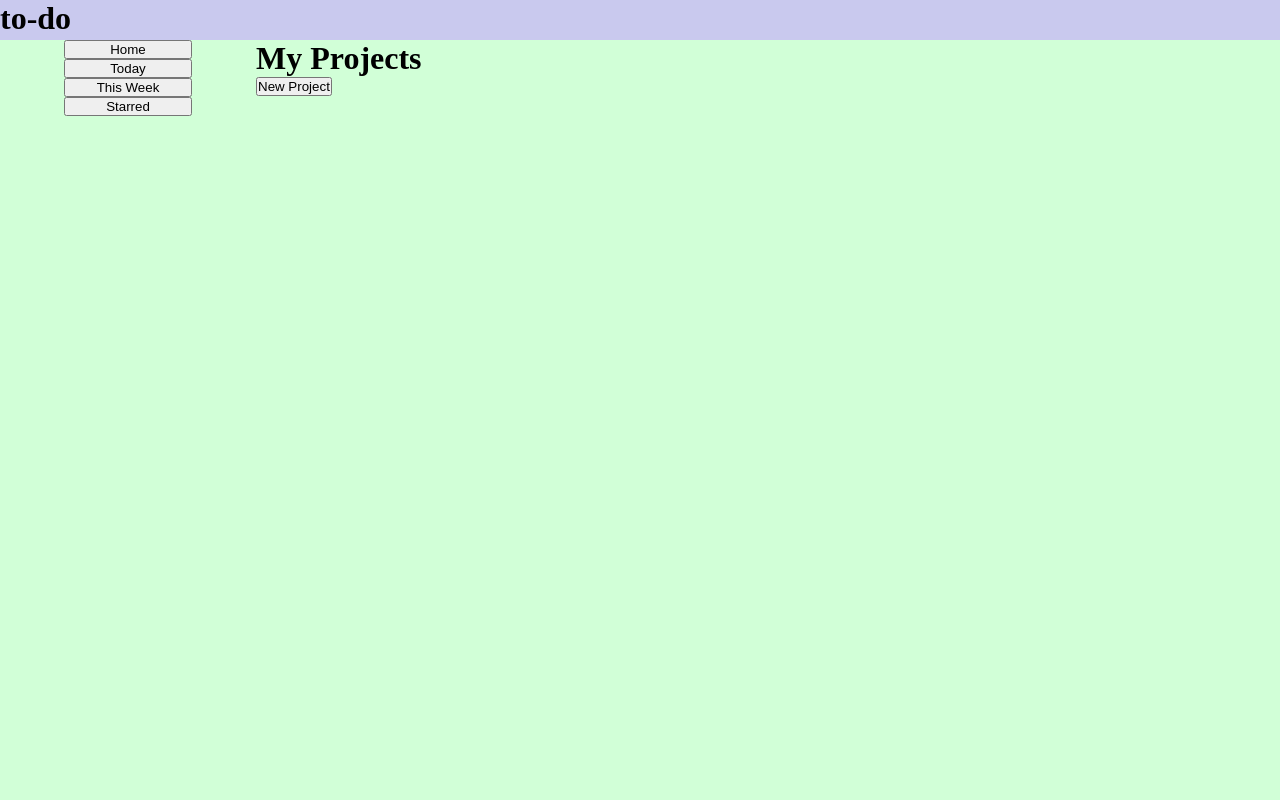
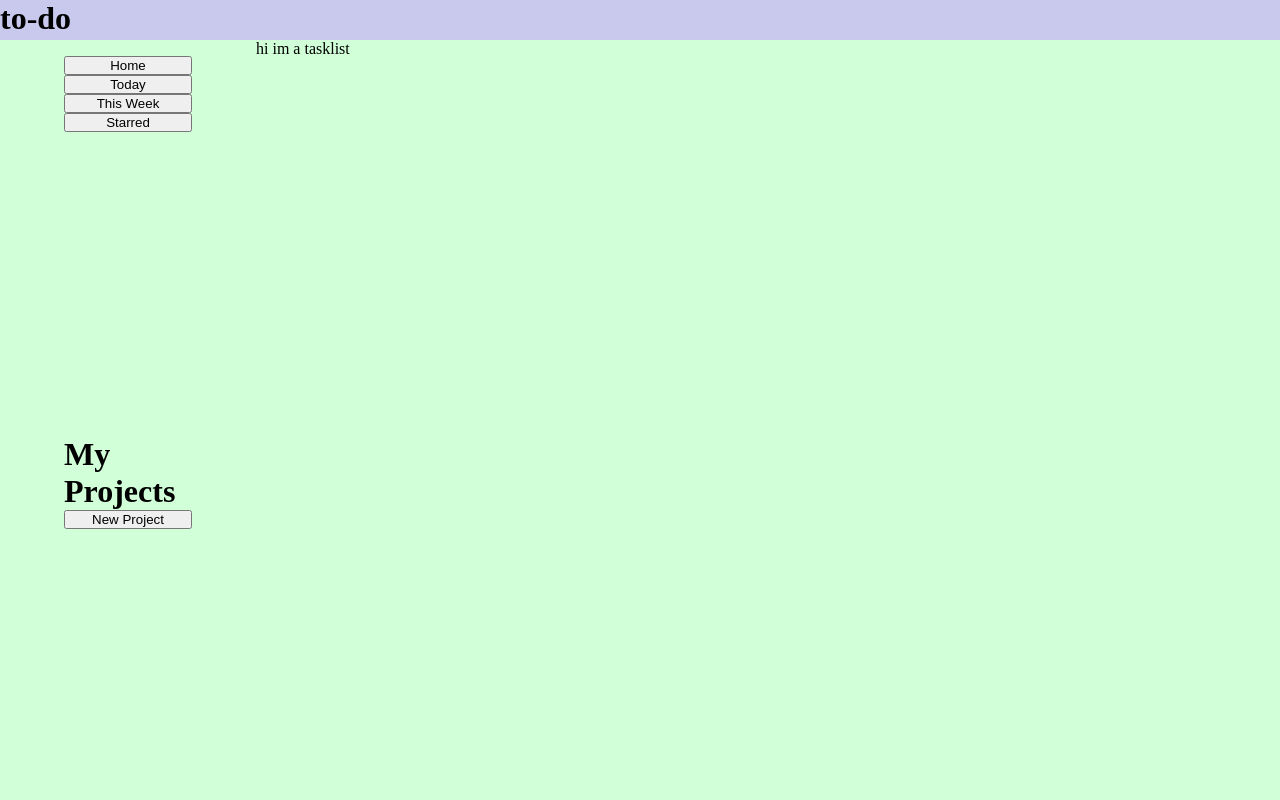
Before and after one commit to tmntee/odin-todo, a website built with webpack: page src/template.html in a window 1280 px wide. Built offline with nearby package versions, Linux system fonts and the light colour scheme.

Commit message:
Add tasklist html and establish layouts

```diff
--- a/src/style.css
+++ b/src/style.css
@@ -28,7 +28,7 @@ div.content {
 div.nav {
     display: flex;
     flex-direction: column;
-    padding: 0px 4em;
+    padding: 1em 4em;
 }
 
 div.to-do {
@@ -38,4 +38,14 @@ div.to-do {
 
     display: grid;
     grid-template-columns: 1fr 4fr;
+    grid-template-rows: 1fr 1fr;
 }
+
+div.projects {
+    grid-column: 1 / 2;
+}
+
+div.tasklist {
+    grid-row: 1 / 3;
+    grid-column: 2 / 3 ;
+}
--- a/src/template.html
+++ b/src/template.html
@@ -17,9 +17,12 @@
                 <button>This Week</button>
                 <button>Starred</button>
             </div>
-            <div class="projects-nav">
+            <div class="projects nav">
                 <h1>My Projects</h1>
                 <button>New Project</button>
+            </div>
+            <div class="tasklist">
+                hi im a tasklist
             </div>
         </div>
     </div>
```
